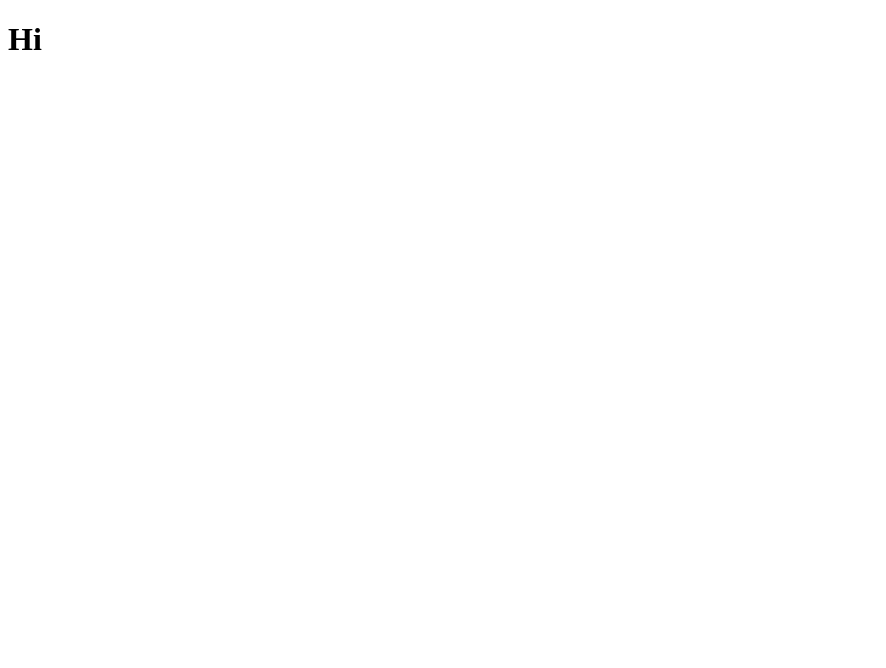
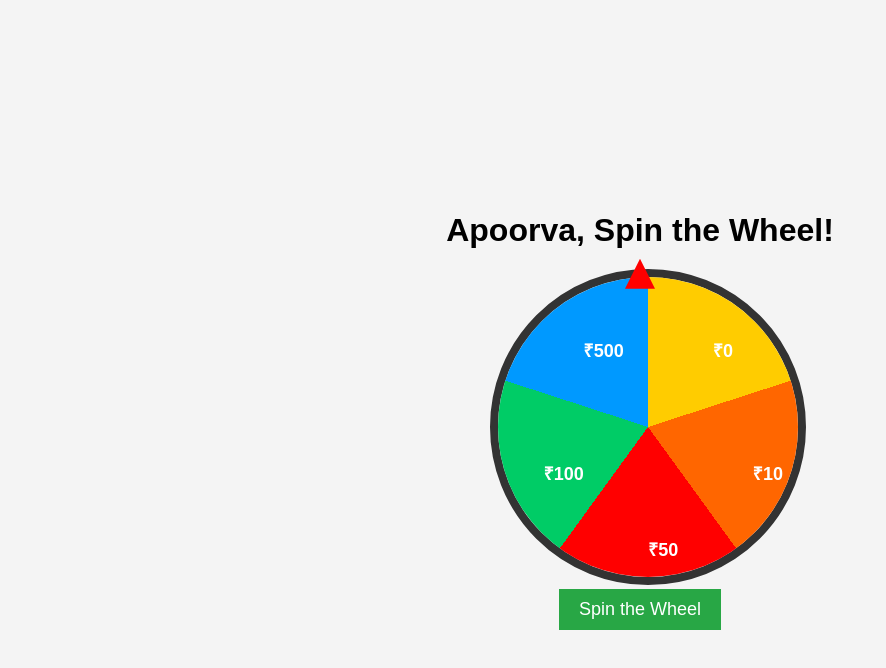
Before and after one commit to rajgop1/react-learning, a plain HTML site: page index.html in a window 1280 px wide. Shown: the whole page, without its empty margins (0-886 px from the left). Drawn offline with nearby package versions, Linux system fonts and the light colour scheme.

Commit message:
Update index.html

```diff
--- a/index.html
+++ b/index.html
@@ -1,29 +1,176 @@
 <!DOCTYPE html>
 <html lang="en">
+<head>
+  <meta charset="UTF-8" />
+  <meta name="viewport" content="width=device-width, initial-scale=1.0" />
+  <title>Apoorva's Spinning Wheel</title>
+  <style>
+    body {
+      display: flex;
+      flex-direction: column;
+      align-items: center;
+      justify-content: center;
+      min-height: 100vh;
+      background-color: #f4f4f4;
+      font-family: Arial, sans-serif;
+      margin: 0;
+      padding: 20px;
+    }
+    h1 {
+      margin-bottom: 20px;
+    }
+    .wheel-container {
+      position: relative;
+      width: 300px;
+      height: 300px;
+    }
+    .wheel {
+      width: 100%;
+      height: 100%;
+      border-radius: 50%;
+      position: relative;
+      border: 8px solid #333;
+      transition: transform 4s ease-out;
+      pointer-events: none;
+    }
+    /* Create the colored segments with a conic-gradient */
+    .wheel::before {
+      content: "";
+      position: absolute;
+      inset: 0;
+      border-radius: 50%;
+      background: conic-gradient(
+        #ffcc00 0deg 72deg,
+        #ff6600 72deg 144deg,
+        #ff0000 144deg 216deg,
+        #00cc66 216deg 288deg,
+        #0099ff 288deg 360deg
+      );
+      pointer-events: none;
+    }
+    /* Position the text for each segment */
+    .segment {
+      position: absolute;
+      top: 50%;
+      left: 50%;
+      transform-origin: center;
+      font-size: 18px;
+      font-weight: bold;
+      color: white;
+      pointer-events: none;
+    }
+    /* Adjust each segment's rotation so that its text is centered along its wedge. */
+    .segment1 {
+      --angle: 36deg;
+      transform: rotate(var(--angle)) translateY(-110px) rotate(calc(-1 * var(--angle)));
+    }
+    .segment2 {
+      --angle: 108deg;
+      transform: rotate(var(--angle)) translateY(-110px) rotate(calc(-1 * var(--angle)));
+    }
+    .segment3 {
+      --angle: 180deg;
+      transform: rotate(var(--angle)) translateY(-110px) rotate(calc(-1 * var(--angle)));
+    }
+    .segment4 {
+      --angle: 252deg;
+      transform: rotate(var(--angle)) translateY(-110px) rotate(calc(-1 * var(--angle)));
+    }
+    .segment5 {
+      --angle: 324deg;
+      transform: rotate(var(--angle)) translateY(-110px) rotate(calc(-1 * var(--angle)));
+    }
+    /* The pointer on top of the wheel */
+    .pointer {
+      position: absolute;
+      top: -10px;
+      left: 50%;
+      transform: translateX(-50%);
+      width: 30px;
+      height: 30px;
+      background-color: red;
+      clip-path: polygon(50% 0%, 0% 100%, 100% 100%);
+      z-index: 10;
+      pointer-events: none;
+    }
+    button {
+      margin-top: 20px;
+      padding: 10px 20px;
+      font-size: 18px;
+      background-color: #28a745;
+      color: white;
+      border: none;
+      cursor: pointer;
+    }
+    button:disabled {
+      background-color: #ccc;
+      cursor: not-allowed;
+    }
+    #result {
+      margin-top: 20px;
+      font-size: 22px;
+      font-weight: bold;
+      text-align: center;
+    }
+  </style>
+</head>
+<body>
+  <h1>Apoorva, Spin the Wheel!</h1>
+  <div class="wheel-container">
+    <div class="pointer"></div>
+    <div class="wheel" id="wheel">
+      <div class="segment segment1">₹0</div>
+      <div class="segment segment2">₹10</div>
+      <div class="segment segment3">₹50</div>
+      <div class="segment segment4">₹100</div>
+      <div class="segment segment5">₹500</div>
+    </div>
+  </div>
+  <button id="spinButton">Spin the Wheel</button>
+  <div id="result"></div>
 
-<head>
-    <meta charset="UTF-8">
-    <meta name="viewport" content="width=device-width, initial-scale=1.0">
-    <title>Document</title>
+  <script>
+    const prizes = ["₹0", "₹10", "₹50", "₹100", "₹500"];
+    const spinButton = document.getElementById("spinButton");
+    const resultDiv = document.getElementById("result");
+    const wheel = document.getElementById("wheel");
 
-    <script src="https://unpkg.com/react@18/umd/react.development.js"></script>
-    <script src="https://unpkg.com/react-dom@18/umd/react-dom.development.js"></script>
+    let spinning = false;
+    let currentRotation = 0;
 
-    <!-- Don't use this in production: -->
-    <script src="https://unpkg.com/@babel/standalone/babel.min.js"></script>
-</head>
+    const spinWheel = () => {
+      if (spinning) return;
+      spinning = true;
+      spinButton.disabled = true;
+      resultDiv.innerText = "";
 
-<body>
-    <div id="root"></div>
+      // Choose a random index from 0 to 4
+      const randomStop = Math.floor(Math.random() * prizes.length);
+      const anglePerPrize = 360 / prizes.length; // 72 degrees per segment
+      // The center angle for each wedge is: 36°, 108°, 180°, 252°, 324°
+      const centerAngle = 36 + randomStop * anglePerPrize;
+      // To align the chosen segment's center with the pointer at top (0°),
+      // the wheel must be rotated by (360 - centerAngle)
+      const desiredRotation = 360 - centerAngle;
+      const extraRotations = 5 * 360; // extra full rotations for effect
+      const totalRotation = extraRotations + desiredRotation;
+      currentRotation += totalRotation;
 
-    <!-- important that type should be text babel -->
-    <script type="text/babel">
-        const rootElement = document.getElementById("root")
-        // accessing ReactDOM which is available in window object
-        const root = ReactDOM.createRoot(rootElement)
-        // accessing CreateRoot which is available inside root
-        root.render(<h1>Hi</h1>)
-    </script>
+      wheel.style.transform = `rotate(${currentRotation}deg)`;
+
+      // Listen for the transition end event
+      const onTransitionEnd = () => {
+        spinning = false;
+        spinButton.disabled = false;
+        resultDiv.innerText = `Apoorva, you won ${prizes[randomStop]}! 🎉`;
+        // Remove the listener so it only runs once per spin
+        wheel.removeEventListener("transitionend", onTransitionEnd);
+      };
+
+      wheel.addEventListener("transitionend", onTransitionEnd);
+    };
+
+    spinButton.addEventListener("click", spinWheel);
+  </script>
 </body>
-
 </html>
```
